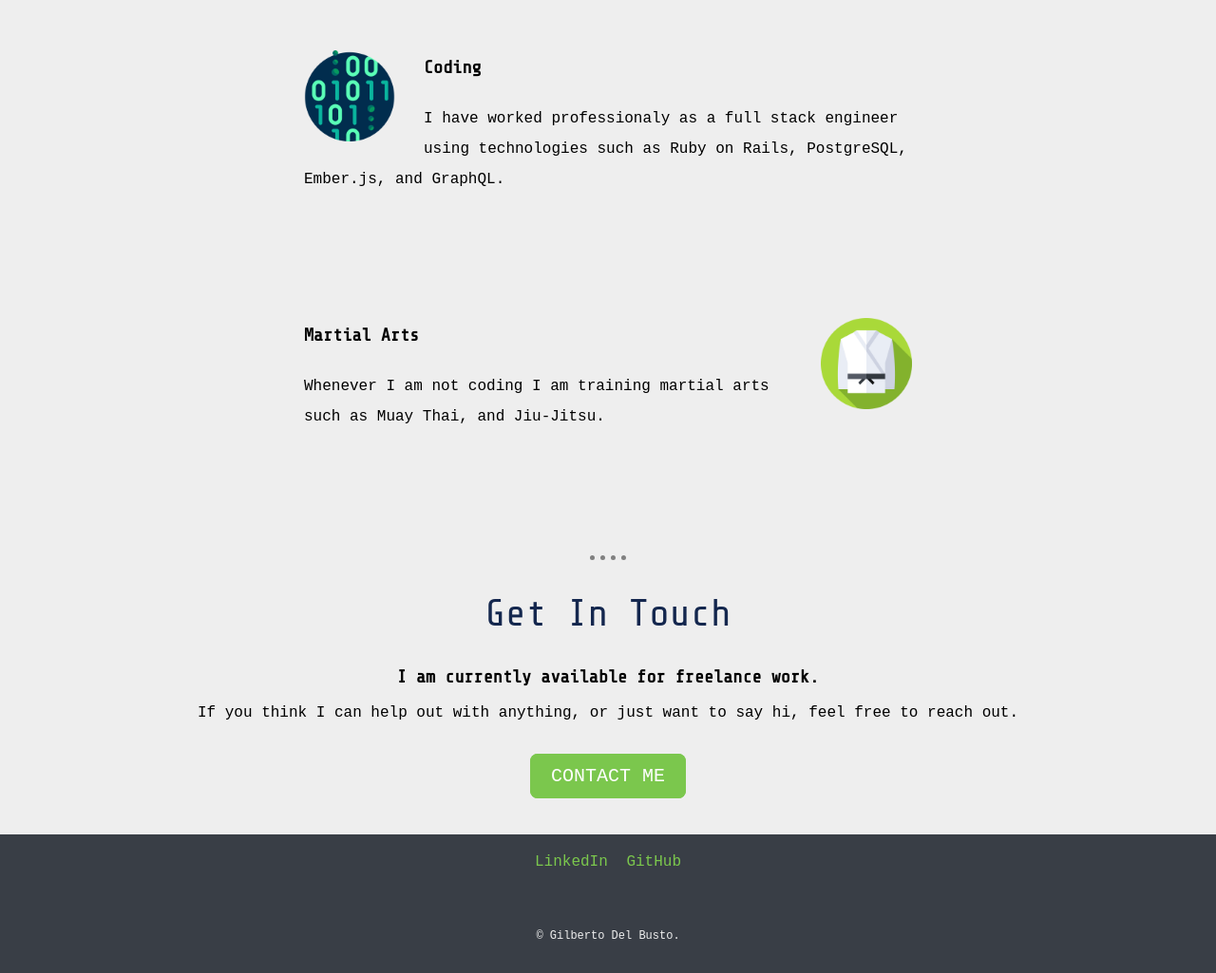
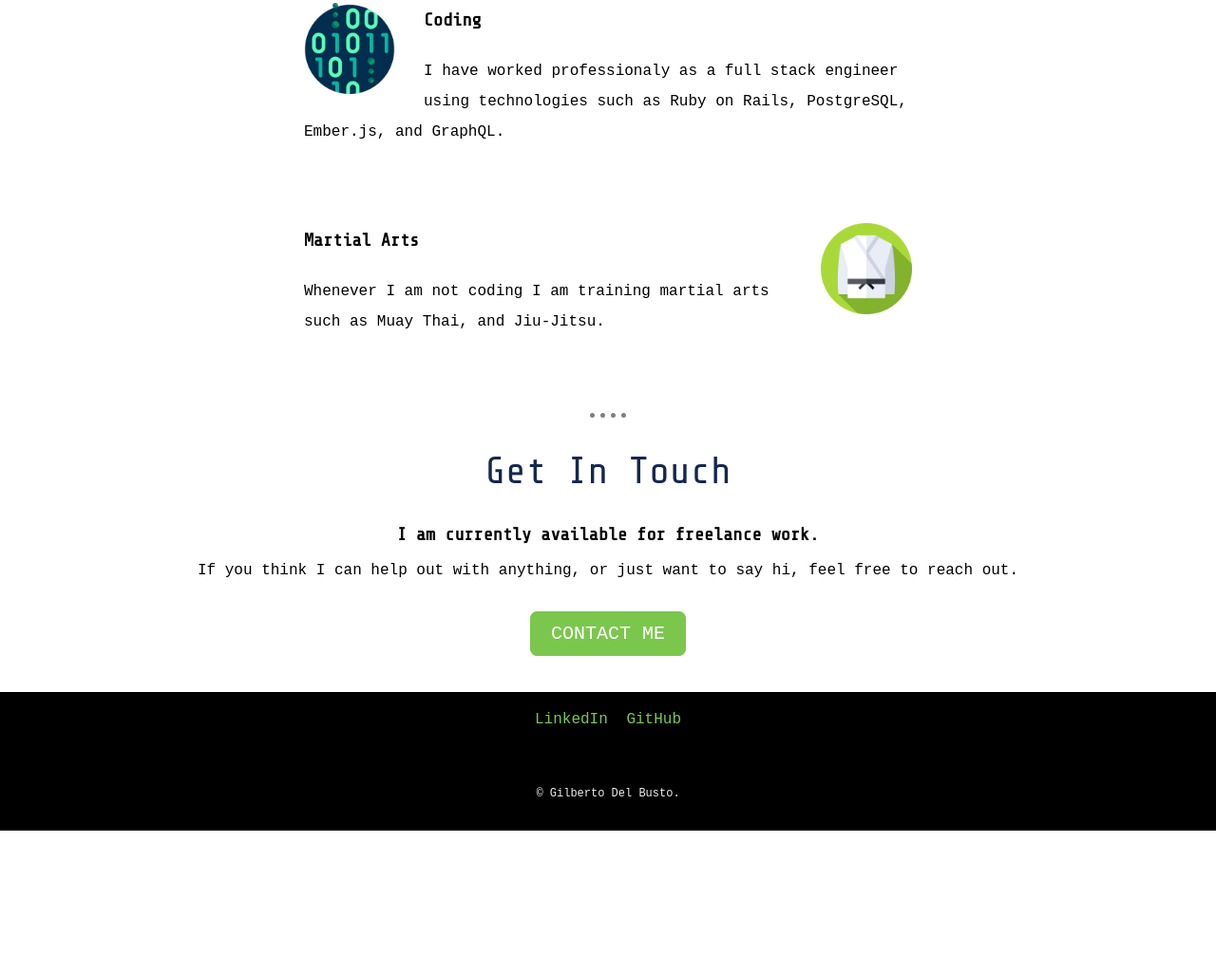
Before and after one commit to GiDeBus/gidebus.github.io, a plain HTML site: page index.html in a window 1280 px wide. Shown: the part 997-2022 px from the top of the page at 95% size. After the commit the page ends 1872 px from the top, so only its background shows below. Drawn offline with nearby package versions, Linux system fonts and the light colour scheme; a web font is replaced by a local one.

Commit message:
ADD: less bottom padding to skills section

```diff
--- a/css/styles.css
+++ b/css/styles.css
@@ -76,24 +76,24 @@ img {
 .top-container {
   position: relative;
   padding-top: 80px;
-  background-color: #222831;
+  background-color: black;
   color: #EEEEEE;
 }
 
 .middle-container {
-  background-color: #EEEEEE;
+  background-color: white;
   padding: 50px 0;
 }
 
 .bottom-container {
-  background-color: #393E46;
+  background-color: black;
   color:#EEEEEE;
   padding: 20px 0;
 }
 
 .skill-row {
   width: 50%;
-  margin: 100px auto;
+  margin: 50px auto;
   text-align: left;
   line-height: 2;
 }
```
